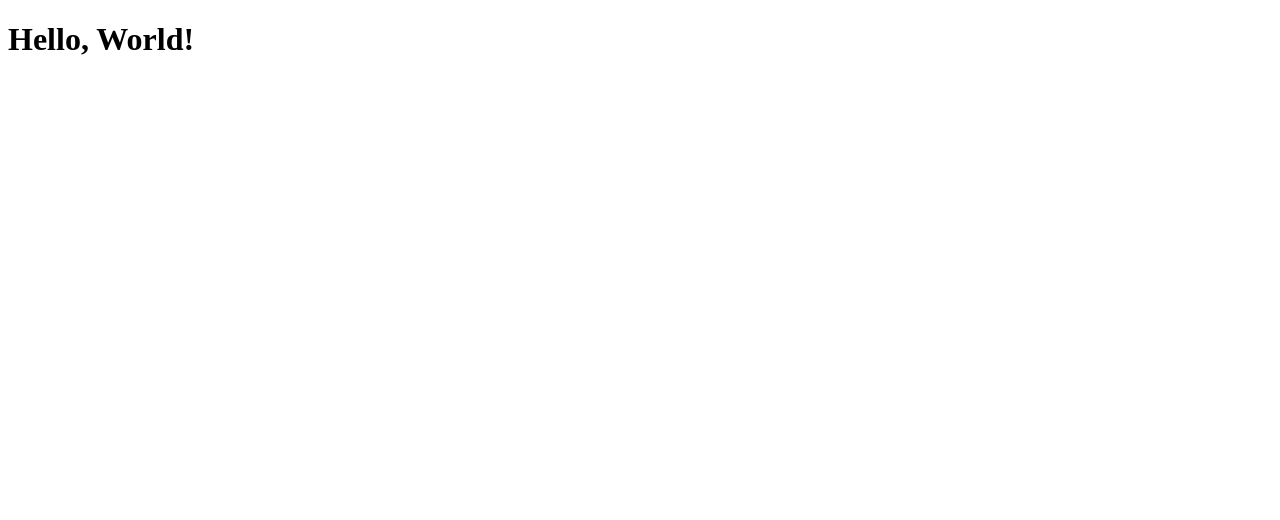
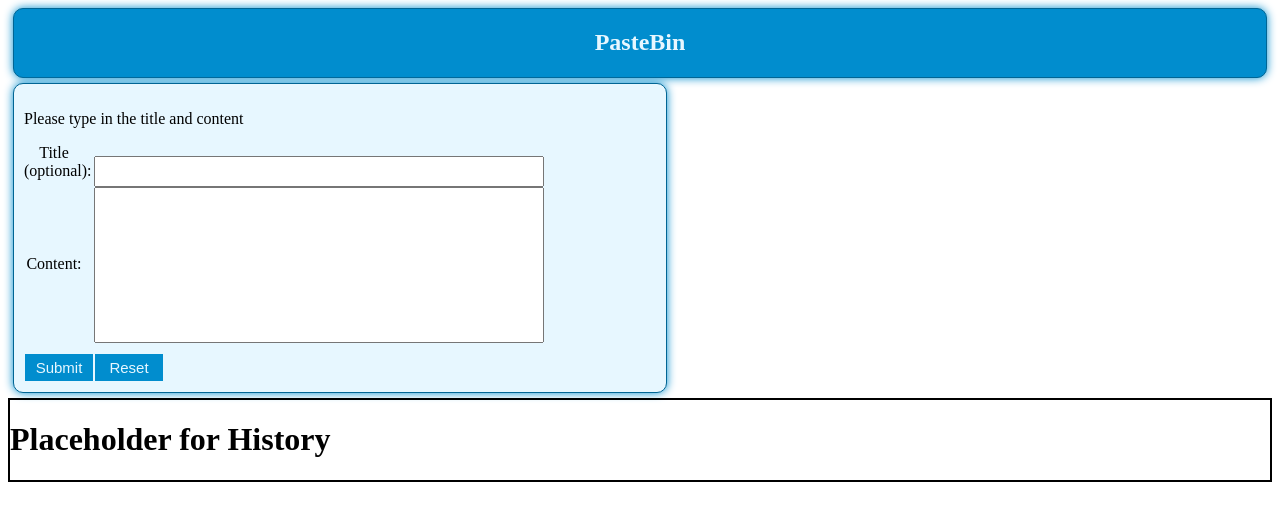
Before and after one commit to tavija/suggestions-react-app, a React (Create React App) app: page / in a window 1280 px wide. Shown: the top 520 px of the page. Built offline with nearby package versions, Linux system fonts and the light colour scheme; no server answers; the HTML template or start-up script is replaced by a standard one.

Commit message:
Added components to App

```diff
--- a/src/App.tsx
+++ b/src/App.tsx
@@ -1,7 +1,17 @@
-import { greet } from "./utils/greet";
+import { CreateNewPaste } from "./components/createNewPaste";
+import { DisplayPasteHistory } from "./components/displayPasteHistory";
+import { Header } from "./components/header";
+import "./styles.css";
 
 function App(): JSX.Element {
-  return <h1>{greet("World")}</h1>;
+
+  return (
+    <div>
+      <Header />
+      <CreateNewPaste />
+      <DisplayPasteHistory />
+    </div>
+  );
 }
 
 export default App;
```
